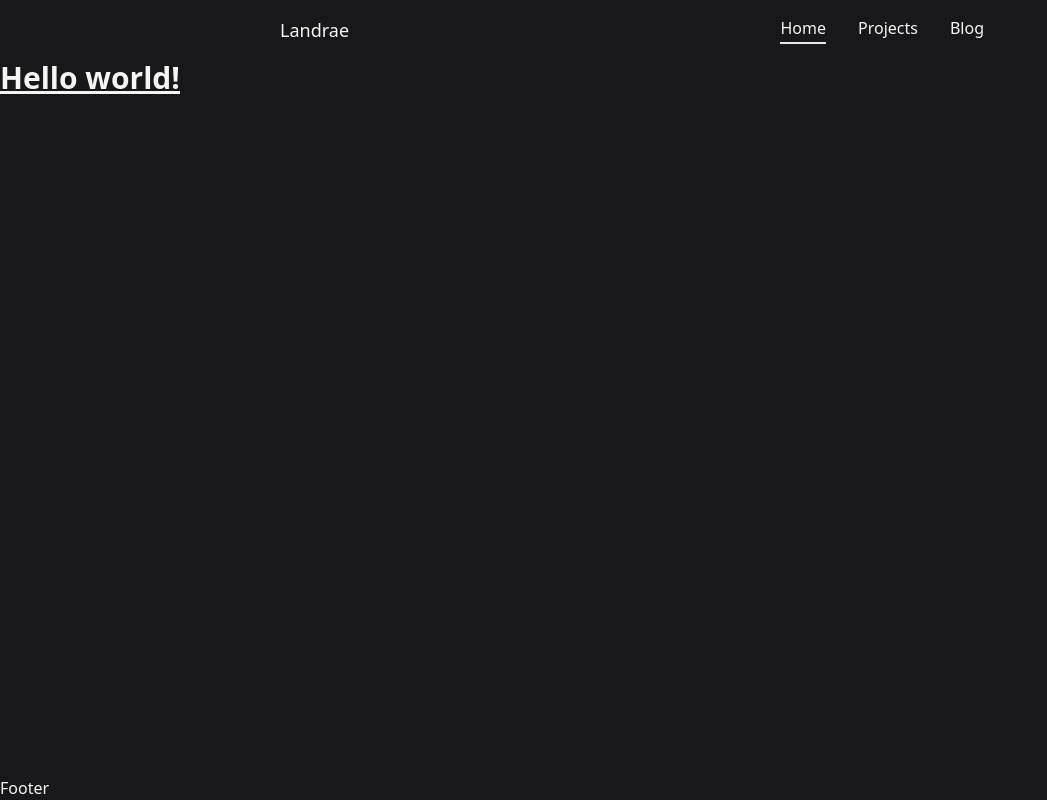
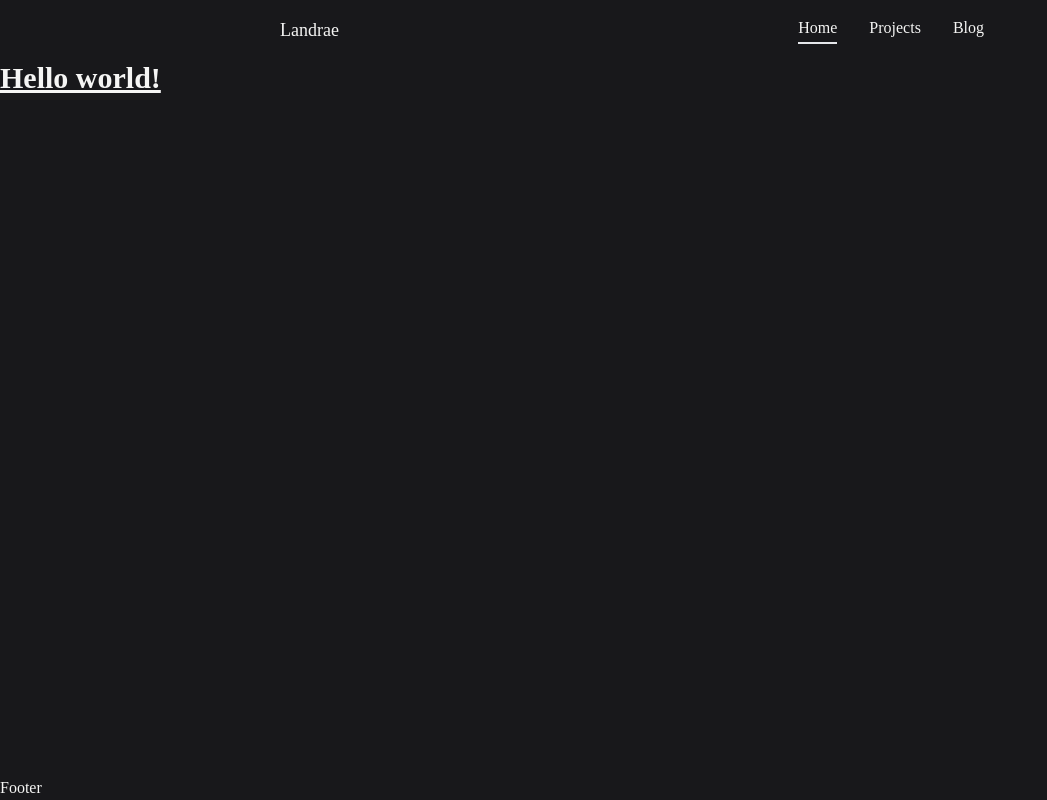
Before and after one commit to palo-landrae/landrae.dev, a Next.js app: page / in a window 1280 px wide. Shown: the whole page, without its empty margins (0-1047 px from the left). Built offline with nearby package versions, Linux system fonts and the light colour scheme.

Commit message:
:sparkles: custom font

```diff
--- /dev/null
+++ b/components/fonts.tsx
@@ -0,0 +1,13 @@
+import { Global } from "@emotion/react";
+
+const Fonts = () => (
+  <Global
+    styles={`
+      @import url('https://fonts.googleapis.com/css2?family=Kodchasan:wght@300;400;700&display=swap');
+      @import url('https://fonts.googleapis.com/css2?family=M+PLUS+Rounded+1c:wght@300;400;700&display=swap');
+    }
+      `}
+  />
+);
+
+export default Fonts;
--- a/components/layout/navbar.tsx
+++ b/components/layout/navbar.tsx
@@ -20,7 +20,7 @@ export const Navbar = (): JSX.Element => {
   ];
   return (
     <nav>
-      <div className="flex max-w-3xl mx-auto py-4 px-6">
+      <div className="flex max-w-3xl mx-auto py-4 px-6 font-mplusrounded font-normal">
         <span className="text-lg">Landrae</span>
         <Spacer />
         {links.map(({ name, href }) => (
--- a/package.json
+++ b/package.json
@@ -9,6 +9,7 @@
     "lint": "next lint"
   },
   "dependencies": {
+    "@emotion/react": "^11.9.0",
     "next": "12.1.4",
     "react": "18.0.0",
     "react-dom": "18.0.0"
--- a/pages/_document.tsx
+++ b/pages/_document.tsx
@@ -1,11 +1,13 @@
 import NextDocument, { Html, Head, Main, NextScript } from "next/document";
+import Fonts from "@/components/fonts";
 
 export default class Document extends NextDocument {
   render() {
     return (
       <Html lang="en">
+        <Fonts />
         <Head />
-        <body className="bg-zinc-900 text-stone-100">
+        <body className="bg-zinc-900 text-stone-100 font-mplusrounded">
           <Main />
           <NextScript />
         </body>
--- a/tailwind.config.js
+++ b/tailwind.config.js
@@ -4,7 +4,12 @@ module.exports = {
     "./components/**/*.{js,ts,jsx,tsx}",
   ],
   theme: {
-    extend: {},
+    extend: {
+      fontFamily: {
+        mplusrounded: ["'M Plus Rounded 1c'"],
+        kodchasan: ["'Kodchasan'"],
+      },
+    },
   },
   plugins: [],
 };
```
Also changed, not shown: 1 other file (tests, documents, lock files or other folders).
